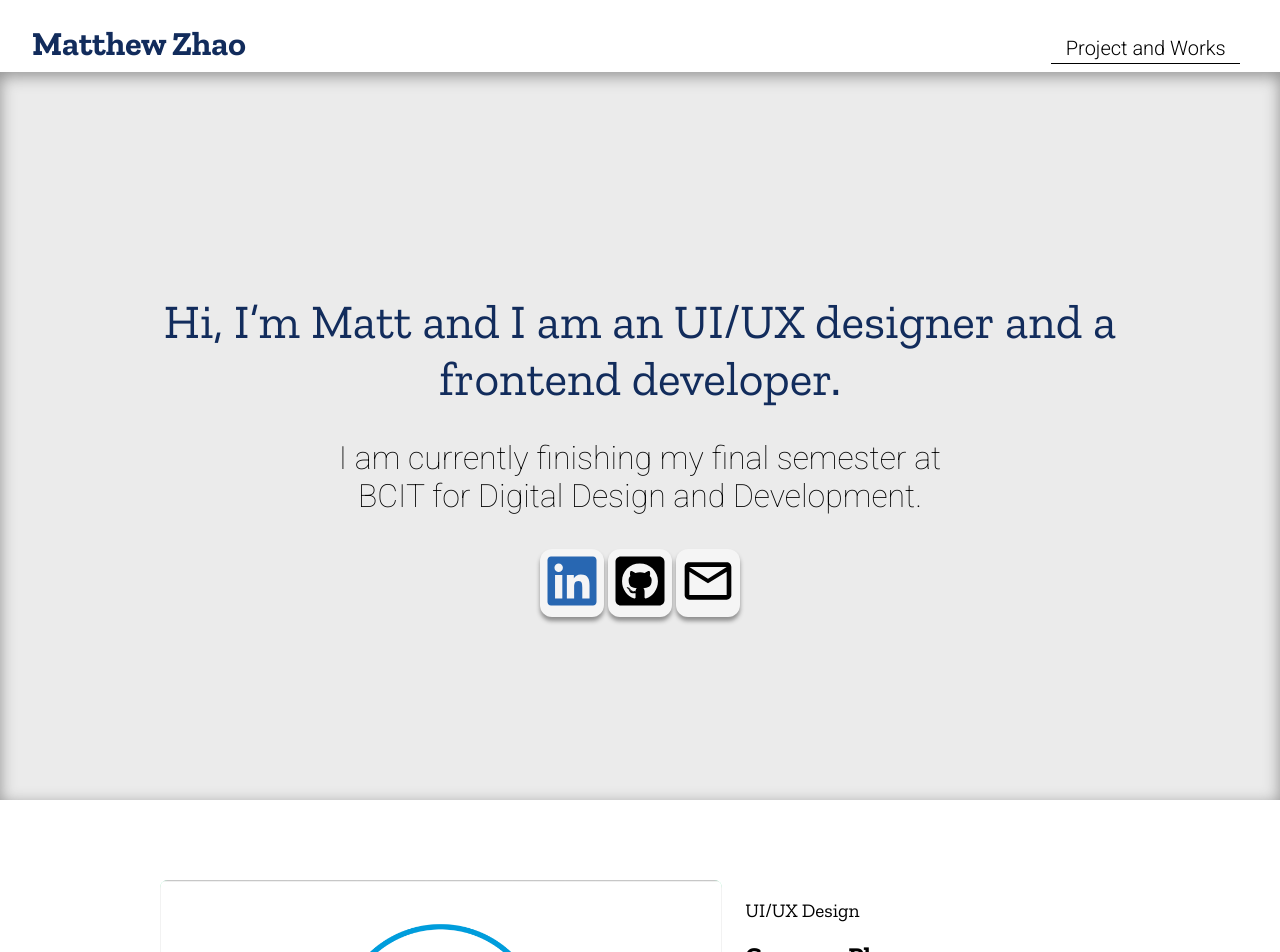
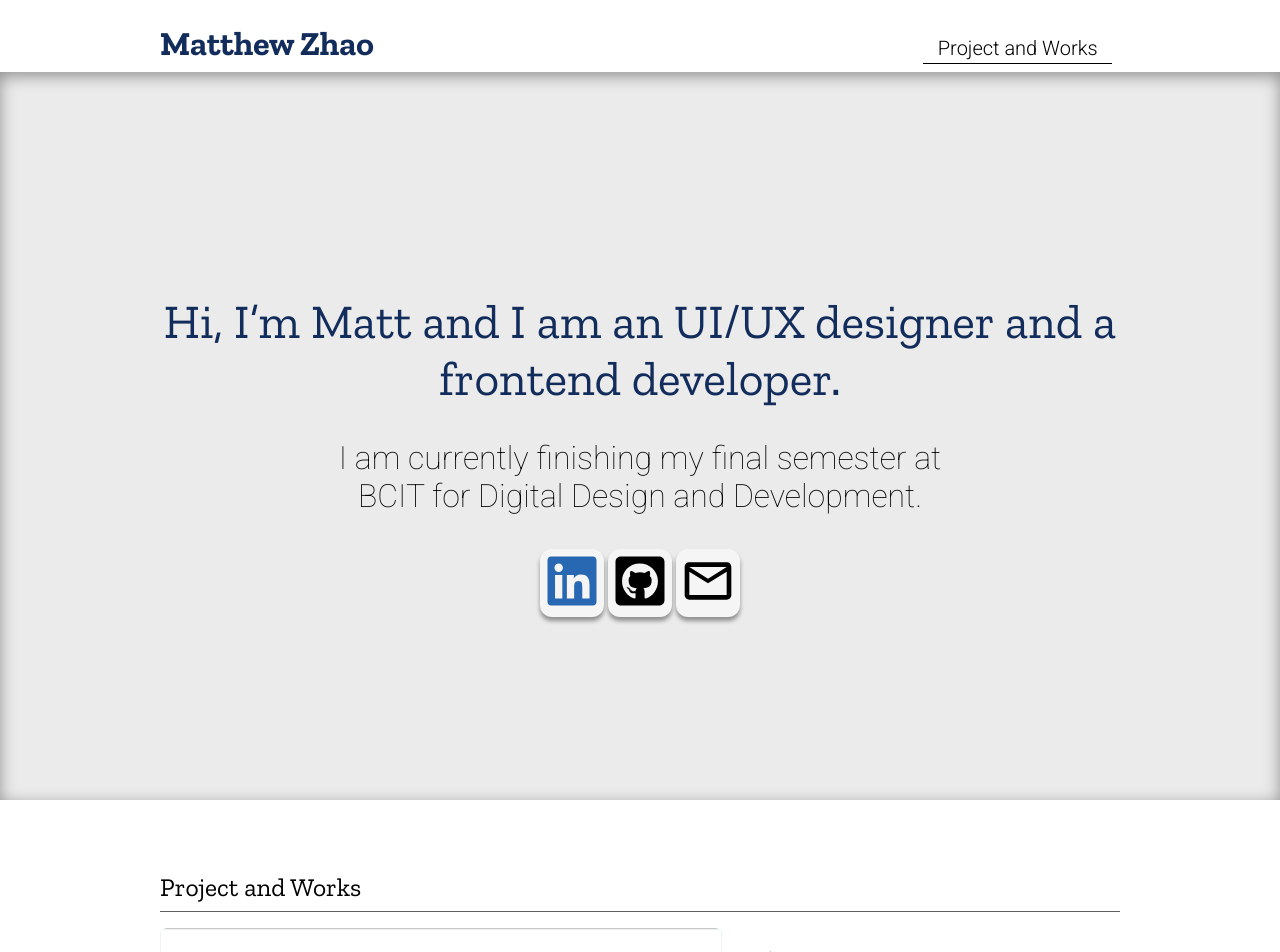
Before and after one commit to ItsMe-Matt/portfolio, a Next.js app: page / in a window 1280 px wide. Shown: the top 952 px of the page. Built offline with nearby package versions, Linux system fonts and the light colour scheme.

Commit message:
Styling changes have been made to everything

```diff
--- a/comps/HeadNav/index.js
+++ b/comps/HeadNav/index.js
@@ -2,7 +2,8 @@ import styled from 'styled-components'
 import Link from 'next/link'
 
 export default function HeadNav() {
-    return <Container>
+    return <HBar>
+    <Container>
         <Link href="/">
         <HTxt>
             Matthew Zhao
@@ -18,7 +19,18 @@ export default function HeadNav() {
         </Link>
         </NavCont>
     </Container>
+    </HBar>
 }
+
+const HBar = styled.div`
+    display: flex;
+    justify-content: center;
+    position: sticky;
+    top: 0;
+    z-index: 1;
+    height: 9vh;
+    background-color: #ffffff;
+`
 
 const Container = styled.div`
     display: flex;
@@ -26,22 +38,12 @@ const Container = styled.div`
     align-items: baseline;
     justify-content: space-between;
 
-    position: sticky;
-    top: 0;
-    padding: 0 2rem;
-    margin: 0;
-    width: 100%;
-    height: 9vh;
-    z-index: 1;
-
-    background-color: #ffffff;
-
-
+    width: 75%;
 `
 
 const HTxt = styled.h1`
     font-family: Zilla Slab;
-    font-weight: bold;
+    font-weight: 700;
     color: #122C5C;
     font-size: 4.2vh;
     padding: 0;
--- a/comps/ProjHead/index.js
+++ b/comps/ProjHead/index.js
@@ -5,17 +5,17 @@ export default function ProjHead({
 }){
     return <div>
         <Container>
-            {title} Projects
+            {title}
         </Container>
     </div>
 }
 
 const Container = styled.div`
     border-bottom: 0.08rem solid #606060;
-    margin: 0 2rem;
     font-family: Zilla Slab;
     font-weight: 300;
-    font-size: 1.5rem;
-    padding-bottom: 1rem;
-    margin-bottom: 1rem;
+    font-size: 2vw;
+    padding-bottom: 1vh;
+    margin-bottom: 1vh;
+    width: 75vw;
 `
--- a/comps/Project/index.js
+++ b/comps/Project/index.js
@@ -12,8 +12,6 @@ export default function Project({
     bgcolor="#a1f7cb",
 }) {
     const [onObj, setOnObj] = useState(false)
-
-    console.log(onObj)
 
     if (onObj === false) {
         return <Link href={route}>
--- a/pages/index.js
+++ b/pages/index.js
@@ -27,6 +27,7 @@ export default function Home() {
         </RowCenter>
       </Hero>
       <Content id="projects">
+        <ProjHead title="Project and Works"/>
         <Project
           title={Proj[0].header}
           type={Proj[0].type}
```
